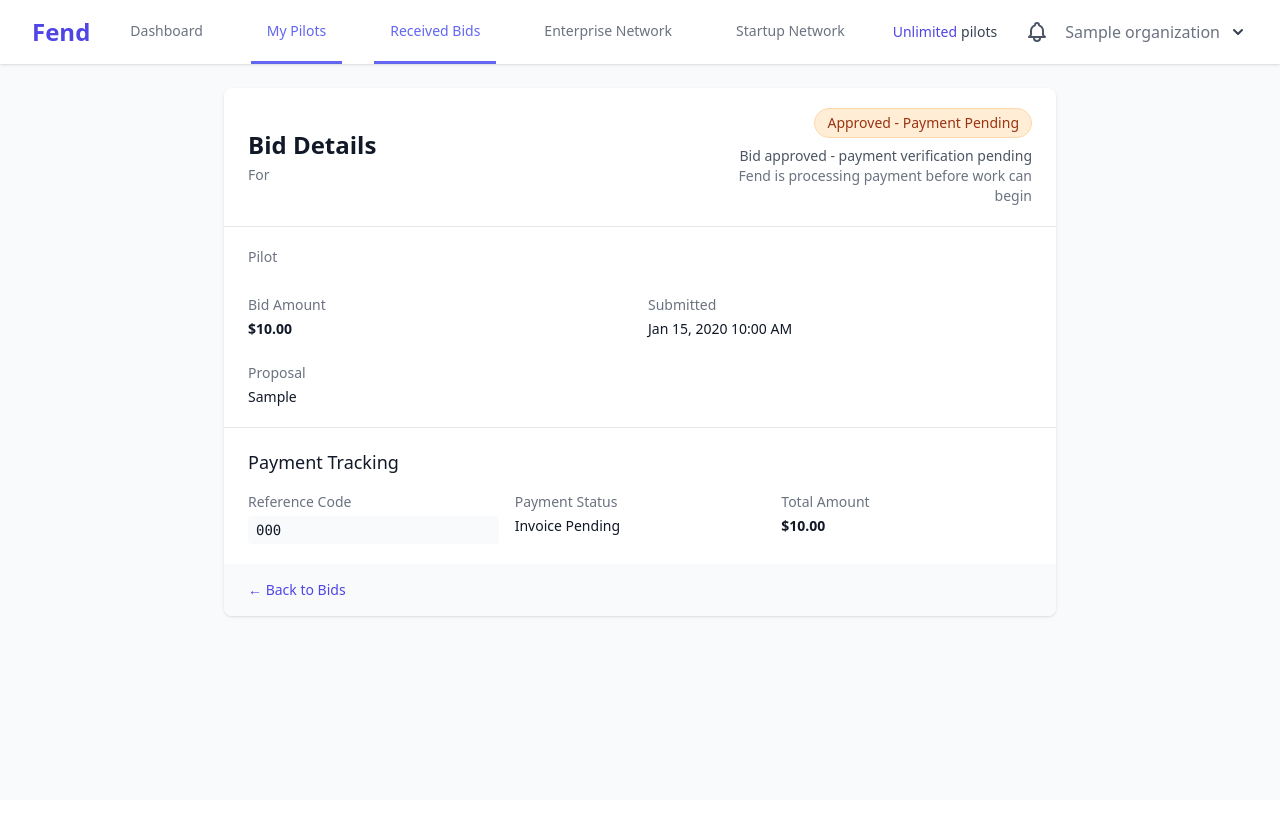
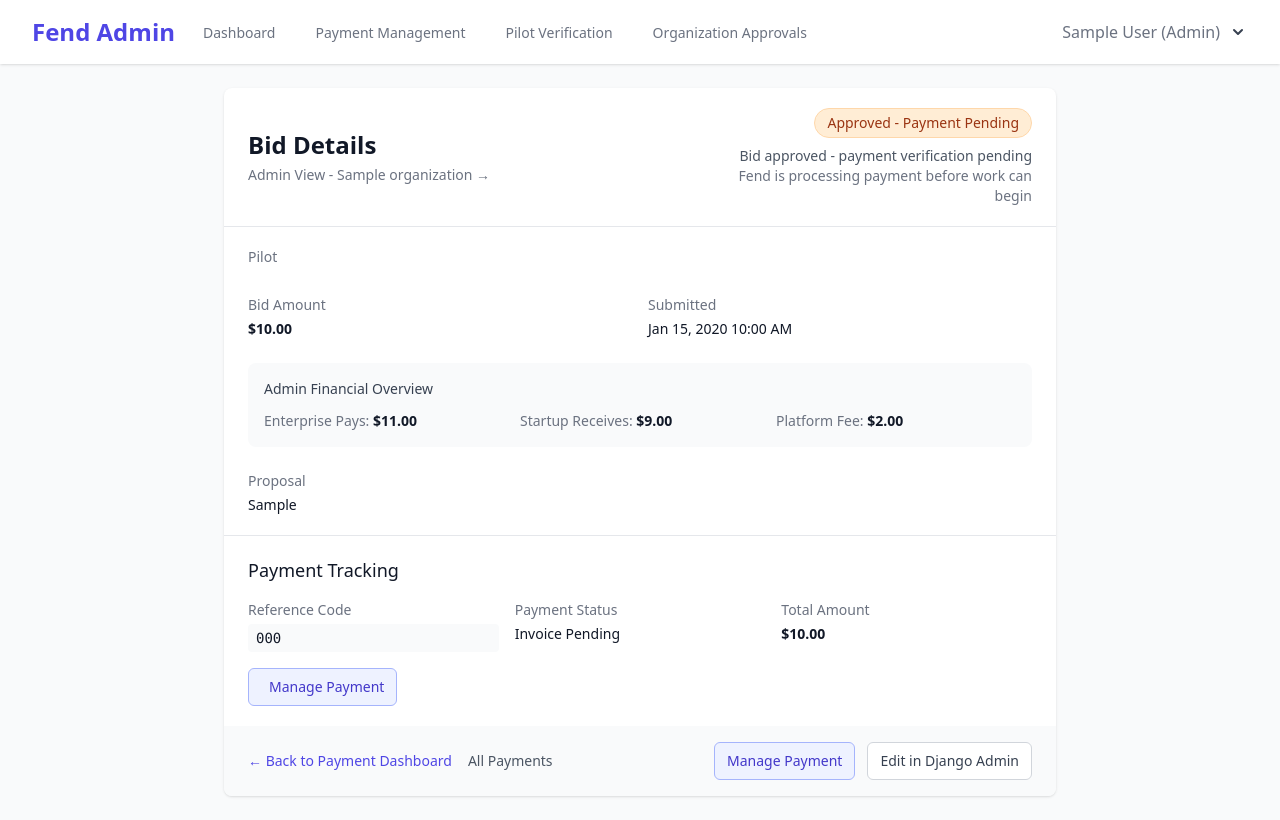
Before and after one commit to sameerhimati/fend-marketplace, a Django app: page /pilots/bids/1/ in a window 1280 px wide. Before the commit the page ends 618 px from the top, so only its background shows below. Run offline with Django 5.2, Linux system fonts and the light colour scheme; a user stored in the database is signed in; data comes from the database, SQL or seed files in the repository; tables that the repository leaves empty hold one stand-in row (values such as "Sample post"); data that the repository does not hold is empty; some libraries are stand-ins or nearby versions.

Commit message:
bid detail view

```diff
--- a/apps/pilots/views.py
+++ b/apps/pilots/views.py
@@ -371,6 +371,12 @@ class BidDetailView(LoginRequiredMixin, DetailView):
     model = PilotBid
     template_name = 'pilots/bid_detail.html'
     context_object_name = 'bid'
+
+    def dispatch(self, request, *args, **kwargs):
+        # Set UI state for admin users
+        if request.user.is_staff or request.user.is_superuser:
+            request.ui_state = 'admin'
+        return super().dispatch(request, *args, **kwargs)
 
     def get_object(self, queryset=None):
         bid = super().get_object(queryset)
--- a/templates/pilots/bid_detail.html
+++ b/templates/pilots/bid_detail.html
@@ -12,7 +12,9 @@
                 <div>
                     <h1 class="text-2xl font-bold text-gray-900">Bid Details</h1>
                     <p class="mt-1 text-sm text-gray-500">
-                        {% if is_enterprise %}
+                        {% if is_admin %}
+                            Admin View - {{ bid.startup.name }} → {{ bid.pilot.organization.name }}
+                        {% elif is_enterprise %}
                             From {{ bid.startup.name }}
                         {% else %}
                             For {{ bid.pilot.title }}
@@ -90,6 +92,27 @@
                     </div>
                     {% endif %}
 
+                    <!-- Admin Financial Overview -->
+                    {% if is_admin %}
+                    <div class="sm:col-span-2 bg-gray-50 p-4 rounded-lg">
+                        <h4 class="text-sm font-medium text-gray-700 mb-3">Admin Financial Overview</h4>
+                        <div class="grid grid-cols-1 sm:grid-cols-3 gap-4 text-sm">
+                            <div>
+                                <span class="text-gray-500">Enterprise Pays:</span>
+                                <span class="font-semibold text-gray-900">${{ bid.calculate_total_amount_for_enterprise|format_currency }}</span>
+                            </div>
+                            <div>
+                                <span class="text-gray-500">Startup Receives:</span>
+                                <span class="font-semibold text-gray-900">${{ bid.calculate_startup_net_amount|format_currency }}</span>
+                            </div>
+                            <div>
+                                <span class="text-gray-500">Platform Fee:</span>
+                                <span class="font-semibold text-gray-900">${{ bid.calculate_platform_fee|format_currency }}</span>
+                            </div>
+                        </div>
+                    </div>
+                    {% endif %}
+
                     <div class="sm:col-span-2">
                         <dt class="text-sm font-medium text-gray-500">Proposal</dt>
                         <dd class="mt-1 text-sm text-gray-900 whitespace-pre-line">{{ bid.proposal }}</dd>
@@ -116,6 +139,17 @@
                         <dd class="mt-1 text-sm text-gray-900 font-semibold">${{ escrow_payment.total_amount|format_currency }}</dd>
                     </div>
                 </dl>
+
+                <!-- Admin Payment Link -->
+                {% if is_admin %}
+                <div class="mt-4">
+                    <a href="{% url 'payments:admin_escrow_payment_detail' escrow_payment.id %}"
+                       class="inline-flex items-center px-3 py-2 border border-indigo-300 text-sm font-medium rounded-md text-indigo-700 bg-indigo-50 hover:bg-indigo-100">
+                        <i class="fas fa-credit-card mr-2"></i>
+                        Manage Payment
+                    </a>
+                </div>
+                {% endif %}
 
                 <!-- Payment Status Information -->
                 {% if escrow_payment.status == 'instructions_sent' and is_enterprise %}
@@ -156,6 +190,35 @@
 
             <!-- Action Buttons -->
             <div class="bg-gray-50 px-4 py-4 sm:px-6 flex justify-between items-center">
+                <!-- Admin Navigation -->
+                {% if is_admin %}
+                <div class="flex items-center space-x-4">
+                    <a href="{% url 'payments:admin_payment_dashboard' %}"
+                       class="text-sm font-medium text-indigo-600 hover:text-indigo-900">
+                        ← Back to Payment Dashboard
+                    </a>
+                    <a href="{% url 'payments:admin_escrow_payments' %}"
+                       class="text-sm font-medium text-gray-600 hover:text-gray-900">
+                        All Payments
+                    </a>
+                </div>
+
+                <!-- Admin Actions -->
+                <div class="flex space-x-3">
+                    {% if escrow_payment %}
+                    <a href="{% url 'payments:admin_escrow_payment_detail' escrow_payment.id %}"
+                       class="inline-flex items-center px-3 py-2 border border-indigo-300 text-sm font-medium rounded-md text-indigo-700 bg-indigo-50 hover:bg-indigo-100">
+                        Manage Payment
+                    </a>
+                    {% endif %}
+                    <a href="{% url 'admin:pilots_pilotbid_change' bid.id %}"
+                       class="inline-flex items-center px-3 py-2 border border-gray-300 text-sm font-medium rounded-md text-gray-700 bg-white hover:bg-gray-50">
+                        Edit in Django Admin
+                    </a>
+                </div>
+
+                {% else %}
+                <!-- Regular User Navigation -->
                 <a href="{% url 'pilots:bid_list' %}"
                    class="text-sm font-medium text-indigo-600 hover:text-indigo-900">
                     ← Back to Bids
@@ -238,6 +301,7 @@
                         </div>
                     {% endif %}
                 </div>
+                {% endif %}
             </div>
         </div>
     </div>
```
